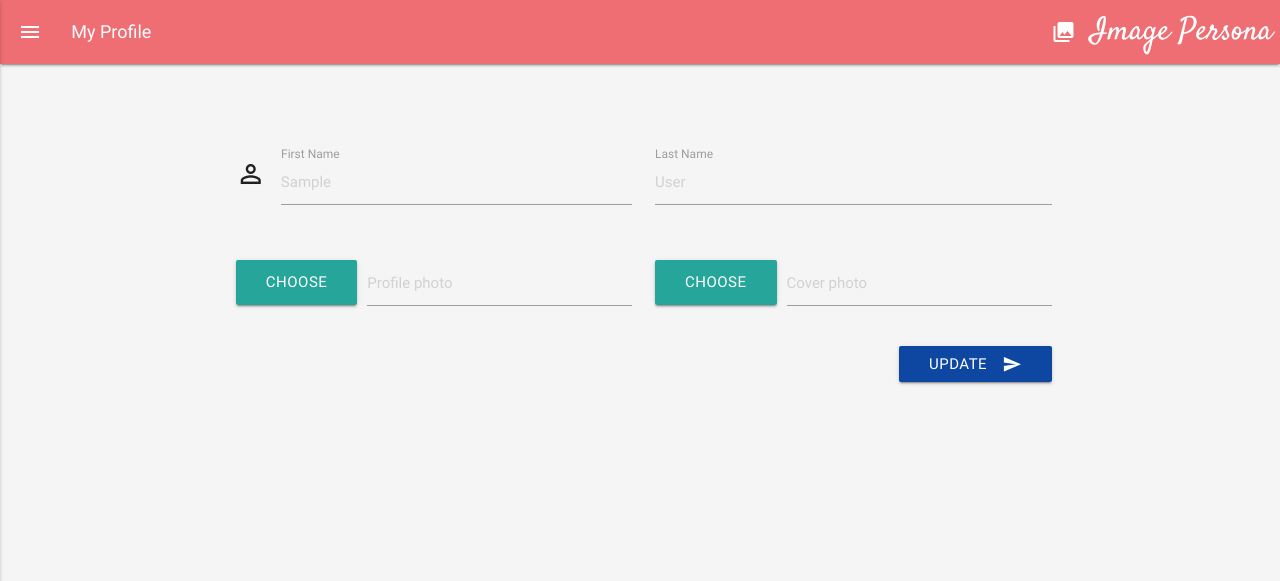
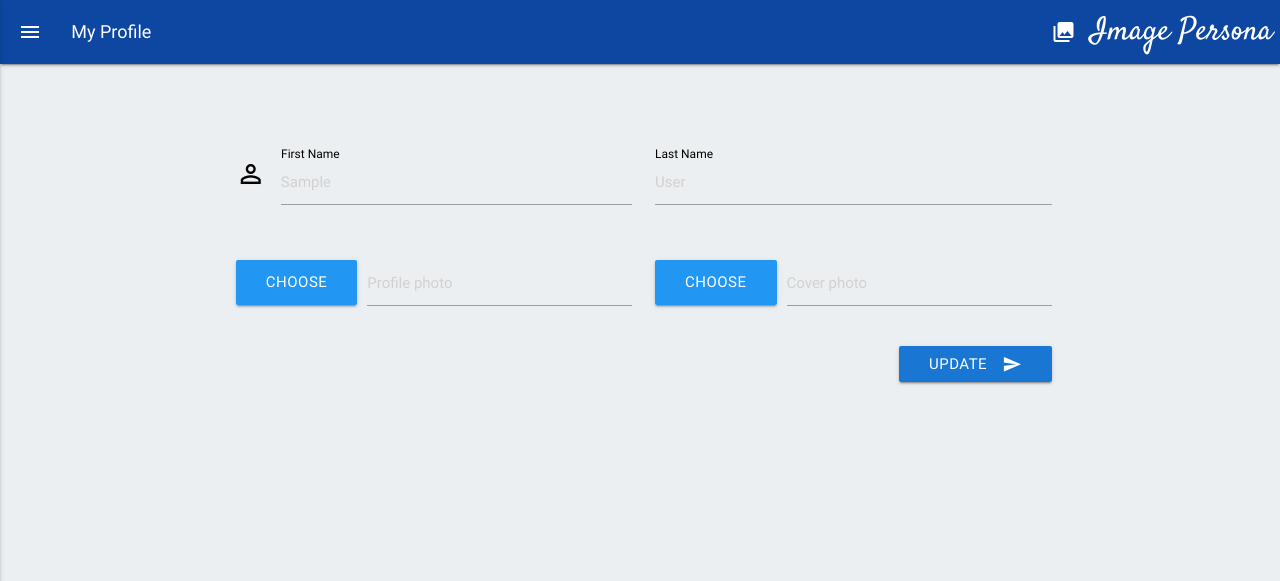
Before and after one commit to roopansh/Image-Persona, a Django app: page /imagepersona/profile/ in a window 1280 px wide; the page is wider, and only the part inside the window is pictured. Shown: the top 581 px of that part. Run offline with Django 3.2, Linux system fonts and the light colour scheme; the visitor is signed in with stand-in values (Sample User, id 1); some libraries are stand-ins or nearby versions.

Commit message:
Blue Theme

```diff
--- a/src/django_project/imagepersona/templates/imagepersona/base.html
+++ b/src/django_project/imagepersona/templates/imagepersona/base.html
@@ -67,11 +67,11 @@
   </style>
 </head>
 
-<body class="grey lighten-4">
+<body class="blue-grey lighten-5">
 
   <div class="row">
     <div class="navbar-fixed">
-      <nav>
+      <nav class="blue darken-4">
         <a href="#" data-activates="slide-out" class="button-collapse show-on-large"><i class="material-icons">menu</i></a>
         <div class="nav-wrapper" style="font-size: 18px;">
           <a href="{% url 'imagepersona:upload' %}" class="brand-logo right" style="font-family:'Satisfy',cursive; display: inline-block;"><i class="material-icons prefix">photo_library</i>Image Persona</a>
@@ -87,21 +87,21 @@
     <li>
       <div class="user-view">
         <div class="background">
-          <img src="{{ user.userprofile.coverpic.url }}" width="100%" class="responsive-img">
+          <img src="{{ user.userprofile.coverpic.url }}" width="100%" class="responsive-img" style="filter: blur(2px);">
         </div>
         <a href="{% url 'imagepersona:profile' %}"><img class="circle responsive-img" src="{{ user.userprofile.profilepic.url }}"></a>
         <a href="{% url 'imagepersona:profile' %}"><span class="white-text name">{{ user.get_full_name }}</span></a>
         <a href="{% url 'imagepersona:profile' %}"><span class="white-text email">{{ user.email }}</span></a>
       </div>
     </li>
-    <li><a class="waves-effect" href="{% url 'imagepersona:upload' %}"><i class="material-icons">cloud_upload</i>Upload Images</a></li>
-    <li><a class="waves-effect" href="{% url 'imagepersona:photos' %}"><i class="material-icons prefix">photo_album</i>My Photos</a></li>
+    <li ><a class="waves-effect black-text" href="{% url 'imagepersona:upload' %}"><i class="material-icons prefix black-text">cloud_upload</i>Upload Images</a></li>
+    <li><a class="waves-effect" href="{% url 'imagepersona:photos' %}"><i class="material-icons prefix black-text">photo_album</i>My Photos</a></li>
     <li>
-      <div class="divider"></div>
+      <div class="divider grey"></div>
     </li>
     <!-- <li><a class="subheader">Subheader</a></li> -->
-    <li><a class="waves-effect" href="{% url 'imagepersona:profile' %}"><i class="material-icons prefix">edit</i>Edit Profile</a></li>
-    <li><a class="waves-effect" href="{% url 'imagepersona:logout' %}"><i class="material-icons prefix">power_settings_new</i>Logout</a></li>
+    <li><a class="waves-effect black-text" href="{% url 'imagepersona:profile' %}"><i class="material-icons prefix black-text">edit</i>Edit Profile</a></li>
+    <li><a class="waves-effect black-text" href="{% url 'imagepersona:logout' %}"><i class="material-icons prefix black-text">power_settings_new</i>Logout</a></li>
   </ul>
 
   <main>
--- a/src/django_project/imagepersona/templates/imagepersona/profile.html
+++ b/src/django_project/imagepersona/templates/imagepersona/profile.html
@@ -24,13 +24,13 @@
         {% csrf_token %}
         <div class="row">
          <div class="input-field col s4">
-          <i class="material-icons prefix">perm_identity</i>
+          <i class="material-icons prefix black-text">perm_identity</i>
            <input id="id_firstname" name="firstname" type="text" placeholder="{{user.first_name}}">
-           <label for="id_firstname">First Name</label>
+           <label for="id_firstname" class="black-text">First Name</label>
          </div>
          <div class="input-field col s4">
            <input id="id_lastname" name="lastname" type="text" placeholder="{{user.last_name}}">
-           <label for="id_lastname">Last Name</label>
+           <label for="id_lastname" class="black-text">Last Name</label>
          </div>
        </div>
 
@@ -44,23 +44,23 @@
         <div class="row">
           <div class="col s4">
             <div class="file-field input-field">
-              <div class="btn">
+              <div class="btn blue">
                 <span>Choose</span>
                 <input type="file" name="profile" onchange="readURL(this);">
               </div>
               <div class="file-path-wrapper">
-                <input class="file-path validate" type="text" placeholder="Profile photo">
+                <input class="file-path" type="text" placeholder="Profile photo">
               </div>
             </div>
           </div>
           <div class="col s4">
             <div class="file-field input-field">
-              <div class="btn">
+              <div class="btn blue">
                 <span>Choose</span>
                 <input type="file" name="cover" onchange="readURL1(this);">
               </div>
               <div class="file-path-wrapper">
-                <input class="file-path validate" type="text" placeholder="Cover photo">
+                <input class="file-path" type="text" placeholder="Cover photo">
               </div>
             </div>
           </div>
@@ -70,7 +70,7 @@
         </button> -->
         <div class="row">
           <div class="col s8">
-            <button class="btn waves-effect waves-light blue darken-4 right" type="submit" name="action" onclick="loading()">Update
+            <button class="btn waves-effect waves-light blue darken-2 right" type="submit" name="action" onclick="loading()">Update
               <i class="material-icons right">send</i>
             </button>
           </div>
```
Also changed, not shown: src/django_project/imagepersona/templates/imagepersona/upload.html (+7 -7 lines).
